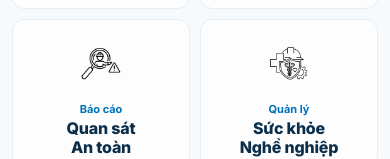
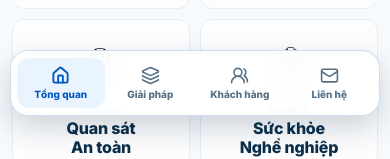
Before and after one commit to QuangVoAI/HSE-provider, a Next.js app: page / in a window 390 px wide. Shown: the part 718-877 px from the top of the page. Built offline with nearby package versions, Linux system fonts and the light colour scheme; no server answers.

Commit message:
Add persistent mobile quick navigation

```diff
--- a/app/csms/csms.module.css
+++ b/app/csms/csms.module.css
@@ -71,7 +71,7 @@
 .demoButton { padding: 9px 20px; border-radius: 8px; background: var(--navy); color: #fff !important; font-size: 17px; font-weight: 800; letter-spacing: .025em; text-transform: uppercase; transition: transform .2s, background .2s, box-shadow .2s; }
 .demoButton:hover { transform: translateY(-2px); background: #06436e; box-shadow: 0 8px 18px rgba(0,29,53,.22); }
 .demoButton:active { transform: translateY(0) scale(.97); }
-.menuButton, .mobileMenu, .mobileMenuBackdrop, .mobileHeaderActions { display: none; }
+.menuButton, .mobileMenu, .mobileMenuBackdrop, .mobileHeaderActions, .mobileQuickNav { display: none; }
 
 .main { padding-top: 160px; }
 .hero { width: 1184px; max-width: calc(100% - 48px); height: 429px; margin: auto; display: grid; grid-template-columns: 568px 1fr; overflow: hidden; border: 1px solid rgba(192,199,211,.3); border-radius: 32px; background: #fff; box-shadow: 0 10px 40px rgba(0,0,0,.08); }
@@ -202,6 +202,14 @@
 .footerBottom { width: 1400px; max-width: 100%; margin: 48px auto 0; padding-top: 28px; display: flex; justify-content: space-between; border-top: 1px solid rgba(255,255,255,.12); font-size: 14px; }
 
 @media (max-width: 900px) {
+  .page { padding-bottom:84px; }
+  .mobileQuickNav { position:fixed; z-index:90; left:10px; right:10px; bottom:max(10px,env(safe-area-inset-bottom)); min-height:64px; padding:7px 6px; display:grid; grid-template-columns:repeat(4,minmax(0,1fr)); gap:2px; border:1px solid rgba(124,166,202,.38); border-radius:18px; background:rgba(255,255,255,.92); box-shadow:0 12px 30px rgba(8,44,76,.2),inset 0 1px 0 rgba(255,255,255,.9); -webkit-backdrop-filter:blur(16px) saturate(1.18); backdrop-filter:blur(16px) saturate(1.18); }
+  .mobileQuickNav a { min-width:0; min-height:50px; padding:5px 2px 4px; display:flex; flex-direction:column; align-items:center; justify-content:center; gap:3px; border-radius:12px; color:#547087; font-size:10px; line-height:13px; font-weight:750; text-align:center; transition:color .25s ease,background .25s ease,transform .25s ease; }
+  .mobileQuickNav a svg { width:19px; height:19px; stroke-width:2; }
+  .mobileQuickNav a:active { transform:scale(.95); }
+  .mobileQuickNav a:hover,.mobileQuickNav a:focus-visible,.mobileQuickNav .quickNavActive { color:#0059c0; background:#eaf4ff; }
+  .mobileQuickNav .quickNavActive svg { stroke-width:2.35; }
+  .mobileMenuBackdrop ~ .mobileQuickNav { z-index:40; }
   .header { position: fixed; z-index: 100; box-shadow: 0 1px 0 rgba(0,29,53,.08); }
   .utility, .desktopNav, .navbar > .demoButton { display: none; }
   .navbar { width: 100%; max-width: none; height: 76px; padding: 0 20px; }
--- a/app/customers/customer-header.tsx
+++ b/app/customers/customer-header.tsx
@@ -1,6 +1,7 @@
 "use client";
 
 import { useEffect, useState } from "react";
+import { Home, Layers3, Mail, UsersRound } from "lucide-react";
 import customerStyles from "./customers.module.css";
 import csmsStyles from "../csms/csms.module.css";
 
@@ -115,5 +116,11 @@ export default function CustomerHeader({ locale, active = "customers", chrome =
       <a href="https://qlat.1hse.vn/login" onClick={() => setMenuOpen(false)}>{text.login}</a>
       <a className={styles.mobileDemo} href={`/contact${query}`} onClick={() => setMenuOpen(false)}>{text.demo}</a>
     </nav></>}
+    <nav className={styles.mobileQuickNav} aria-label={locale === "vi" ? "Điều hướng nhanh" : "Quick navigation"}>
+      <a className={active === "overview" ? styles.quickNavActive : ""} href={`/csms${query}`}><Home aria-hidden="true" /><span>{text.overview}</span></a>
+      <a className={active === "solutions" ? styles.quickNavActive : ""} href={`/csms${query}#solutions`}><Layers3 aria-hidden="true" /><span>{text.solutions}</span></a>
+      <a className={active === "customers" ? styles.quickNavActive : ""} href={`/customers${query}`}><UsersRound aria-hidden="true" /><span>{text.customers}</span></a>
+      <a className={active === "contact" ? styles.quickNavActive : ""} href={`/contact${query}`}><Mail aria-hidden="true" /><span>{text.contact}</span></a>
+    </nav>
   </header>;
 }
--- a/app/customers/customers.module.css
+++ b/app/customers/customers.module.css
@@ -48,7 +48,7 @@
 .demoButton { padding:8px 20px; border-radius:8px; background:var(--navy); color:#fff!important; font-size:16px; font-weight:800; letter-spacing:.025em; text-transform:uppercase; transition:transform .2s,background .2s,box-shadow .2s; }
 .demoButton:hover { transform:translateY(-2px); background:#06436e; box-shadow:0 8px 18px rgba(0,29,53,.22); }
 .demoButton:active { transform:translateY(0) scale(.97); }
-.menuButton,.mobileMenu,.mobileMenuBackdrop,.mobileHeaderActions { display:none; }
+.menuButton,.mobileMenu,.mobileMenuBackdrop,.mobileHeaderActions,.mobileQuickNav { display:none; }
 .navButton,.primaryButton,.secondaryButton { min-height:48px; padding:0 40px; display:inline-flex; align-items:center; justify-content:center; border-radius:8px; font-size:16px; font-weight:700; text-transform:uppercase; transition:transform .2s ease,box-shadow .2s ease; }
 .navButton { min-height:40px; padding:0 20px; color:#fff!important; background:var(--deep); }
 .primaryButton { color:#fff!important; background:var(--blue); box-shadow:0 8px 16px rgba(0,89,148,.18); }
@@ -155,6 +155,14 @@
   .footerContact { grid-column:2/-1; }
 }
 @media(max-width:820px){
+  .page { padding-bottom:84px; }
+  .mobileQuickNav { position:fixed; z-index:90; left:10px; right:10px; bottom:max(10px,env(safe-area-inset-bottom)); min-height:64px; padding:7px 6px; display:grid; grid-template-columns:repeat(4,minmax(0,1fr)); gap:2px; border:1px solid rgba(124,166,202,.38); border-radius:18px; background:rgba(255,255,255,.92); box-shadow:0 12px 30px rgba(8,44,76,.2),inset 0 1px 0 rgba(255,255,255,.9); -webkit-backdrop-filter:blur(16px) saturate(1.18); backdrop-filter:blur(16px) saturate(1.18); }
+  .mobileQuickNav a { min-width:0; min-height:50px; padding:5px 2px 4px; display:flex; flex-direction:column; align-items:center; justify-content:center; gap:3px; border-radius:12px; color:#547087; font-size:10px; line-height:13px; font-weight:750; text-align:center; transition:color .25s ease,background .25s ease,transform .25s ease; }
+  .mobileQuickNav a svg { width:19px; height:19px; stroke-width:2; }
+  .mobileQuickNav a:active { transform:scale(.95); }
+  .mobileQuickNav a:hover,.mobileQuickNav a:focus-visible,.mobileQuickNav .quickNavActive { color:#0059c0; background:#eaf4ff; }
+  .mobileQuickNav .quickNavActive svg { stroke-width:2.35; }
+  .mobileMenuBackdrop ~ .mobileQuickNav { z-index:40; }
   .header { position:fixed; z-index:100; box-shadow:0 1px 0 rgba(0,29,53,.08); }
   .main { padding-top:76px; }
   .utility,.desktopNav,.navbar > .demoButton { display:none; }
```
